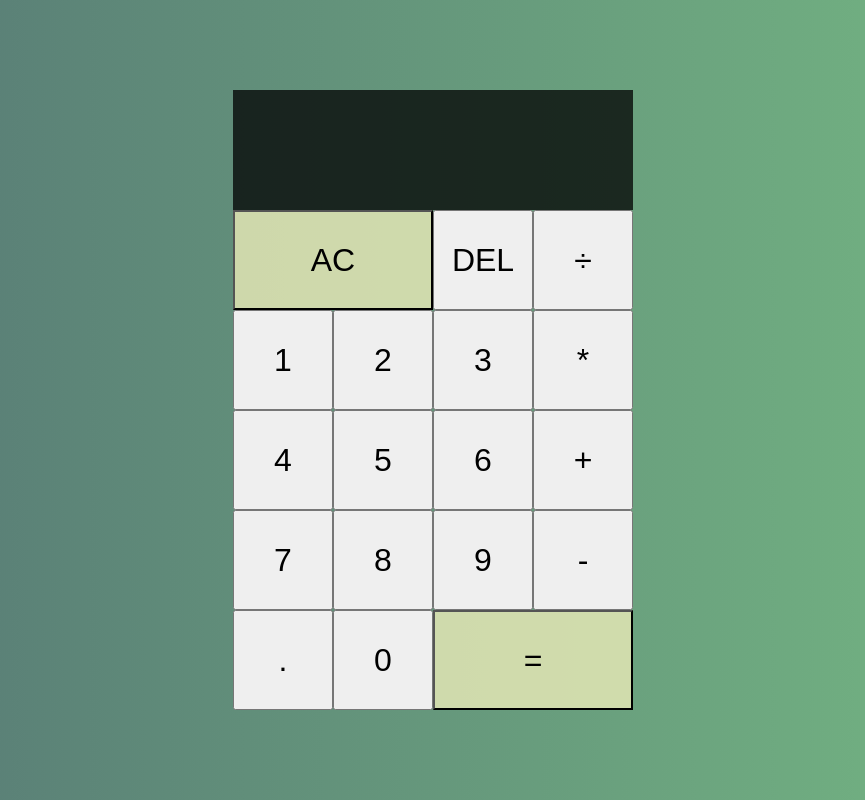
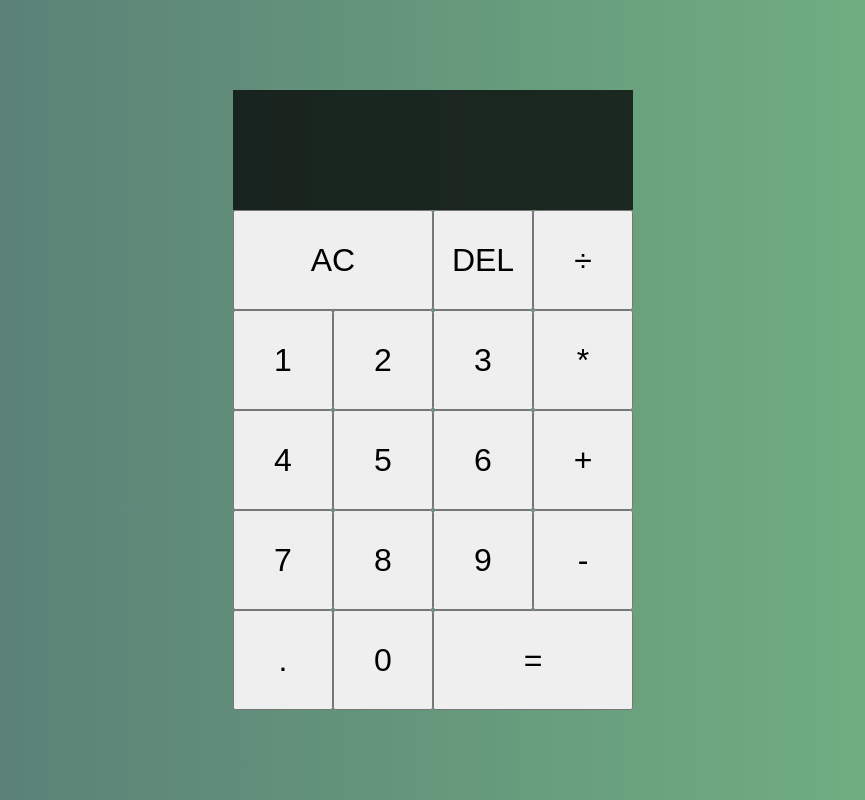
Before and after one commit to Wisdomle55/calculatore, a plain HTML site: page index.html in a window 1280 px wide. Shown: the whole page, without its empty margins (207-1072 px from the left). Drawn offline with Linux system fonts and the light colour scheme.

Commit message:
Update calculator.css

```diff
--- a/calculator.css
+++ b/calculator.css
@@ -34,7 +34,6 @@ body {
 
 .span-two {
   grid-column: span 2;
-  background-color: rgba(234, 235, 184, 0.8);
 }
 
 .output {
```
